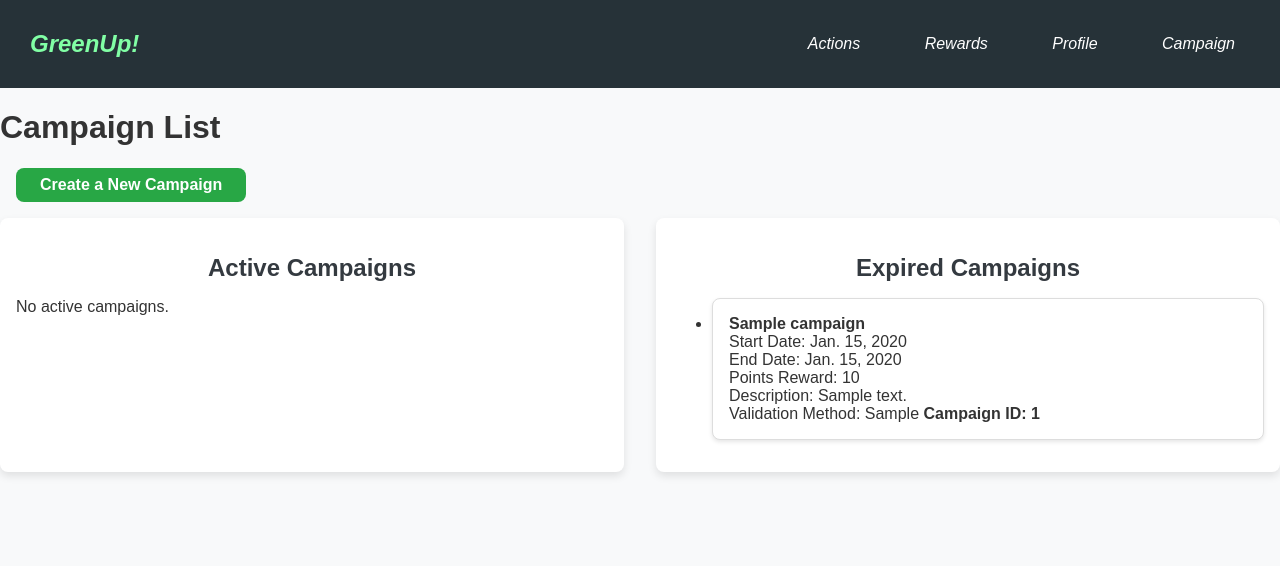
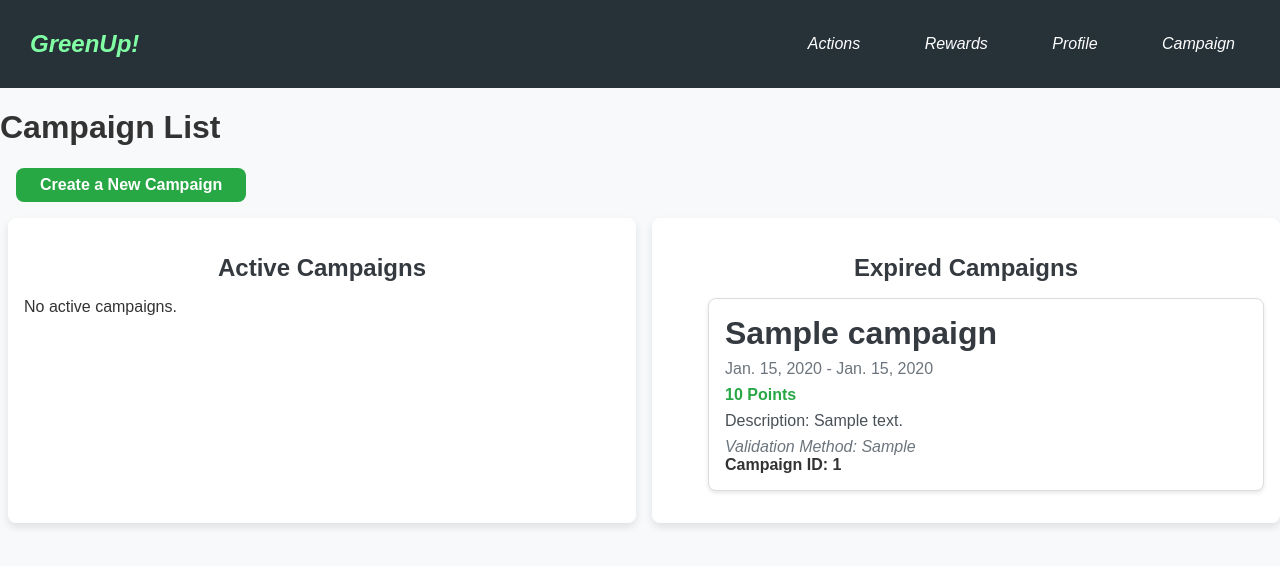
Before and after one commit to CSCI3356-Fall2024/Team-ML, a Django app: page /campaign_list/ in a window 1280 px wide. Shown: the top 566 px of the page. Run offline with Django 5.2, Linux system fonts and the light colour scheme; a user stored in the database is signed in; tables that the repository leaves empty hold one stand-in row (values such as "Sample post").

Commit message:
fixed campaign list html and css so that active and completed campaigns appear for the user, none of the campaigns are nested or in lists, and when the campaign is completed, user is redirected to home

```diff
--- a/HTeamML/mysite/main/templates/campaign_list.html
+++ b/HTeamML/mysite/main/templates/campaign_list.html
@@ -42,12 +42,13 @@
             {% if active_campaigns %}
                 <ul>
                     {% for campaign in active_campaigns %}
+                        {% if user.supervisor or campaign not in user.completed_campaigns.all %}
                             <div class="campaign-item">
-                                <div class="campaign-title">{{campaign.name}}</div>
-                                <div class="campaign-dates">{{campaign.startdate}} - {{campaign.enddate}}</div>
-                                <div class="campaign-points">{{campaign.pointsreward}} Points</div>
-                                <div class="campaign-description">Description: {{campaign.description}}</div>
-                                <div class="campaign-validation">Validation Method: {{campaign.validationmethod}}</div>
+                                <div class="campaign-title">{{ campaign.name }}</div>
+                                <div class="campaign-dates">{{ campaign.startdate }} - {{ campaign.enddate }}</div>
+                                <div class="campaign-points">{{ campaign.pointsreward }} Points</div>
+                                <div class="campaign-description">Description: {{ campaign.description }}</div>
+                                <div class="campaign-validation">Validation Method: {{ campaign.validationmethod }}</div>
 
                                 {% if user and user.supervisor %}
                                     <strong>Campaign ID: {{ campaign.id }}</strong><br>
@@ -62,14 +63,16 @@
                                     {% else %}
                                         <p>Completed</p>
                                     {% endif %}
-                                    </div>
-                            {% endif %}
+                                {% endif %}
+                            </div>
+                        {% endif %}
                     {% endfor %}
                 </ul>
             {% else %}
                 <p>No active campaigns.</p>
             {% endif %}
-            </div>
+        </div>
+
 
 
 
@@ -81,19 +84,16 @@
             {% if expired_campaigns %}
                 <ul>
                     {% for campaign in expired_campaigns %}
-                        <li>
                             <div class="campaign-item">
-                                <strong>{{ campaign.name }}</strong><br>
-                                Start Date: {{ campaign.startdate }}<br>
-                                End Date: {{ campaign.enddate }}<br>
-                                Points Reward: {{ campaign.pointsreward }}<br>
-                                Description: {{ campaign.description }}<br>
-                                Validation Method: {{ campaign.validationmethod }}
+                                <div class="campaign-title">{{campaign.name}}</div>
+                                <div class="campaign-dates">{{campaign.startdate}} - {{campaign.enddate}}</div>
+                                <div class="campaign-points">{{campaign.pointsreward}} Points</div>
+                                <div class="campaign-description">Description: {{campaign.description}}</div>
+                                <div class="campaign-validation">Validation Method: {{campaign.validationmethod}}</div>
                                 {% if user and user.supervisor %}
-                                    <strong>Campaign ID: {{ campaign.id }}</strong><br>
+                                    <strong>Campaign ID: {{ campaign.id }}</strong>
                                 {% endif %}
                             </div>
-                        </li>
                     {% endfor %}
                 </ul>
             {% else %}
@@ -107,22 +107,17 @@
 
     {% if user and not user.supervisor %}
         <div class="column">
-            <h2>Completed Campaigns</h2>
-            {% if expired_campaigns %}
+            <h2>Past Completed Campaigns</h2>
+            {% if user and user.completed_campaigns.all %}
                 <ul>
-                    {% for campaign in expired_campaigns %}
-                        {% if campaign in user.completed_campaigns.all%}
-                        <li>
-                            <div class="campaign-item">
-                                <strong>{{ campaign.name }}</strong><br>
-                                Start Date: {{ campaign.startdate }}<br>
-                                End Date: {{ campaign.enddate }}<br>
-                                Points Reward: {{ campaign.pointsreward }}<br>
-                                Description: {{ campaign.description }}<br>
-                                Validation Method: {{ campaign.validationmethod }}
-                            </div>
-                        </li>
-                        {% endif %}
+                    {% for campaign in user.completed_campaigns.all %}
+                        <div class="campaign-item">
+                            <div class="campaign-title">{{campaign.name}}</div>
+                            <div class="campaign-dates">{{campaign.startdate}} - {{campaign.enddate}}</div>
+                            <div class="campaign-points">{{campaign.pointsreward}} Points</div>
+                            <div class="campaign-description">Description: {{campaign.description}}</div>
+                            <div class="campaign-validation">Validation Method: {{campaign.validationmethod}}</div>
+                        </div>
                     {% endfor %}
                 </ul>
             {% else %}
--- a/HTeamML/mysite/main/views.py
+++ b/HTeamML/mysite/main/views.py
@@ -116,7 +116,7 @@ def complete_campaign(request, campaign_id):
         user.completed_campaigns.add(campaign)
         user.update_points()
         user.save()
-        messages.success(request, f"Campaign '{campaign.name}' completed!")
+        return redirect('home')
     else:
         messages.info(request, f"Error: Campaign '{campaign.name}' is already completed.")
 
--- a/HTeamML/mysite/static/styles/campaign_page.css
+++ b/HTeamML/mysite/static/styles/campaign_page.css
@@ -4,6 +4,7 @@ body {
     padding: 0;
     background-color: #f8f9fa;
     color: #333;
+    overflow-x: hidden;
 }
 
 header {
@@ -21,13 +22,13 @@ header a {
 
 .main-content {
     max-width: 1000px;
-    margin: 2rem auto;
+    margin: 1rem auto;
     padding: 1rem;
 }
 
 .campaign-container {
     display: flex;
-    gap: 2rem;
+    gap: 0.5rem;
 }
 
 .column {
@@ -35,6 +36,7 @@ header a {
     background-color: #ffffff;
     padding: 1rem;
     border-radius: 8px;
+    margin-left: 0.5rem;
     box-shadow: 0 4px 8px rgba(0, 0, 0, 0.1);
 }
 
```
